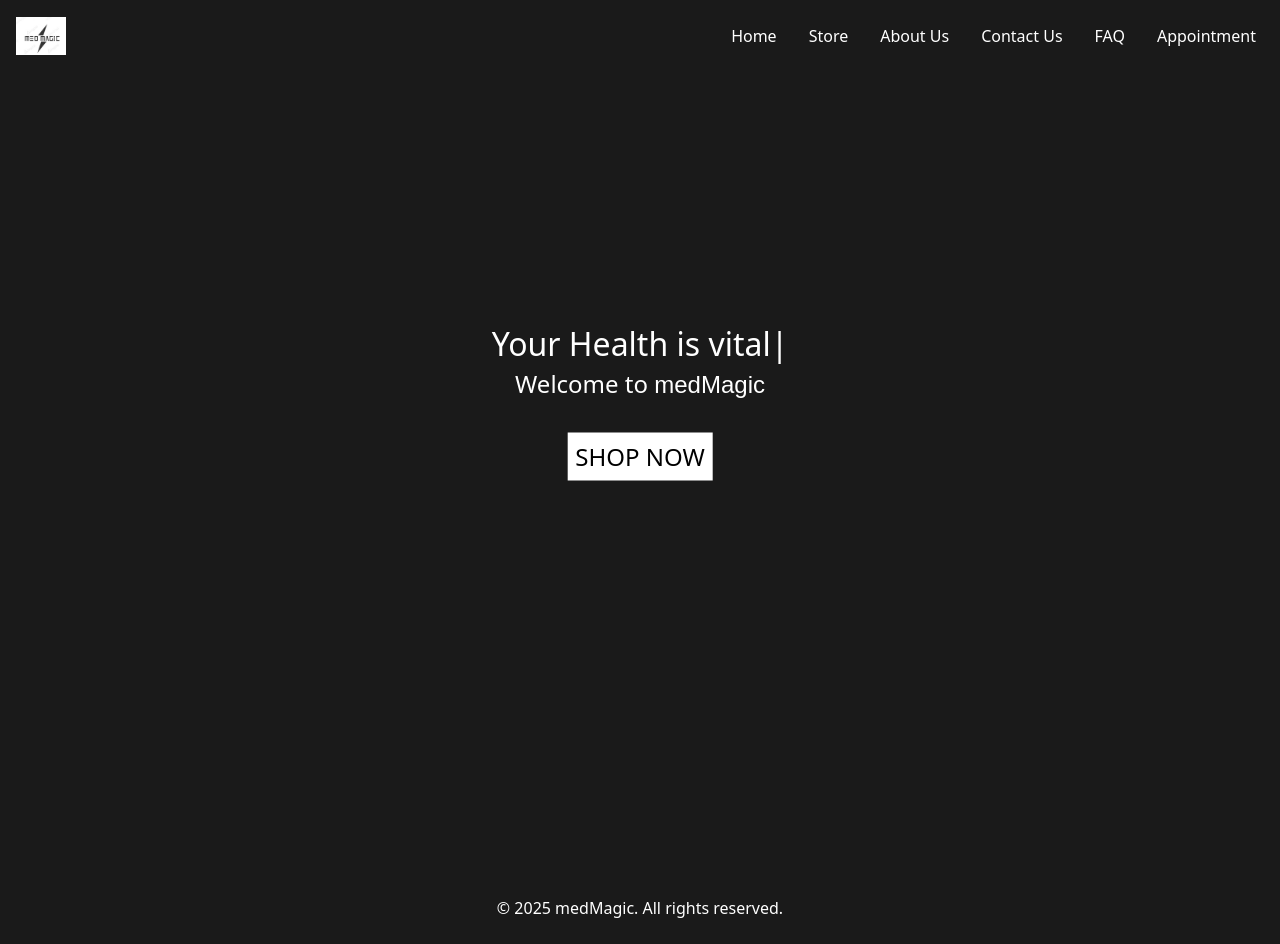
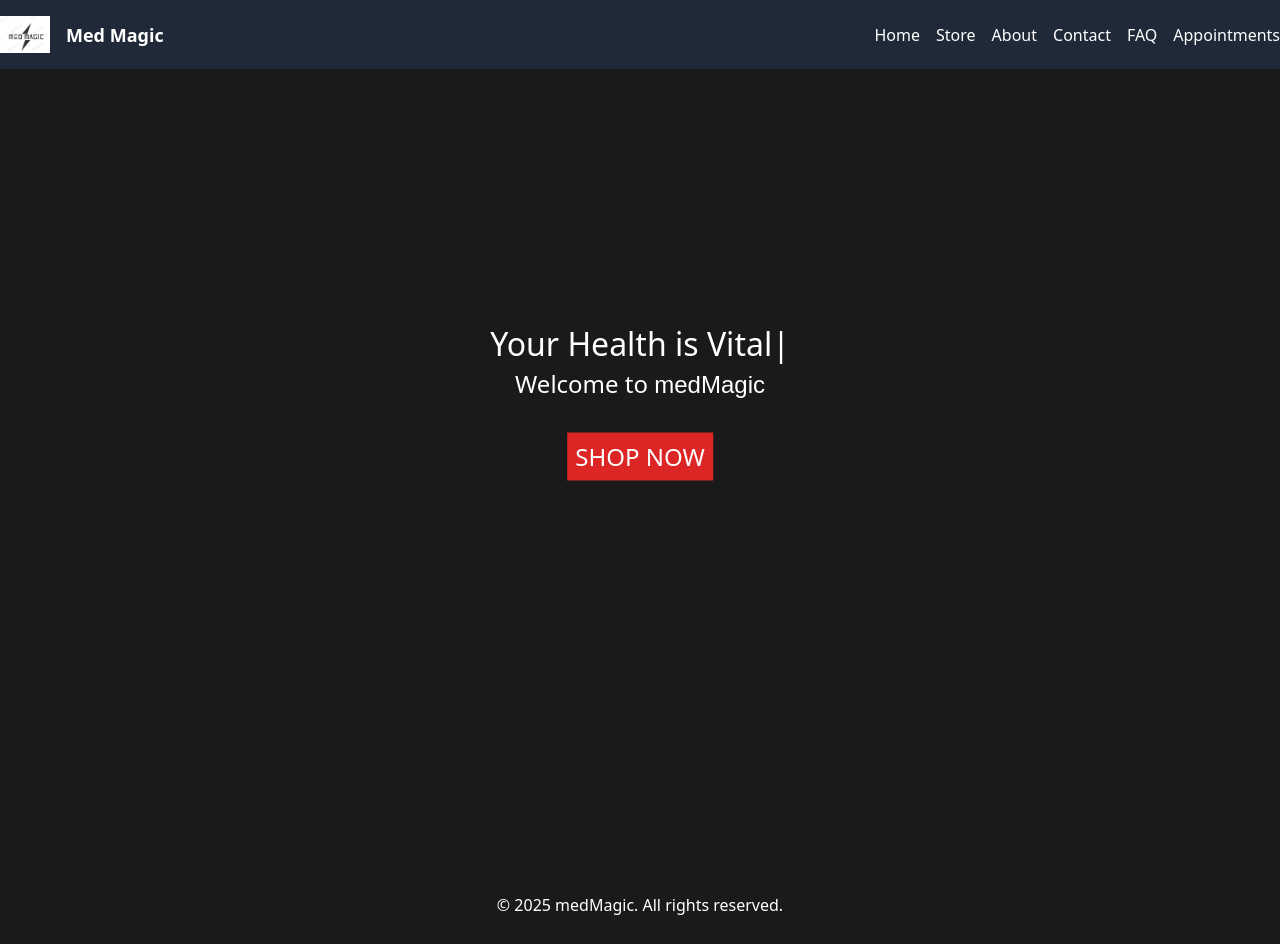
Before and after one commit to Saim-Maqsood-22/FYP, a Next.js app: page / in a window 1280 px wide. Built offline with nearby package versions, Linux system fonts and the light colour scheme; a web font is replaced by a local one.

Commit message:
add responsive navbar

```diff
--- a/app/FAQ/page.jsx
+++ b/app/FAQ/page.jsx
@@ -29,7 +29,6 @@ const page = () => {
           <AccordionTrigger className="text-white">Does Med Magic support delivery providers?</AccordionTrigger>
           <AccordionContent className="text-white">
             Yes. We support popular delivery providers like indrive courier and yango delivery
-            components&apos; aesthetic.
           </AccordionContent>
         </AccordionItem>
         <AccordionItem value="item-3">
--- a/app/components/Banner.jsx
+++ b/app/components/Banner.jsx
@@ -20,7 +20,7 @@ const Banner = () => {
               1000,
               'Your Health is Crucial',
               1000,
-              'Your Health is vital',
+              'Your Health is Vital',
               1000
             ]}
             wrapper="span"
@@ -32,8 +32,8 @@ const Banner = () => {
             Welcome to <span className={`${fonda.className} text-xs sm:text-sm md:text-lg lg:text-xl xl:text-2xl 2xl:text-3xl`}>medMagic</span>
           </p>
           <div className='mt-8'>
-            <Link href={"/store"}>
-              <button type="submit" className="bg-white px-2 py-2 rounded-md text-xs sm:text-sm md:text-lg lg:text-xl xl:text-2xl 2xl:text-3xl text-black">
+            <Link href={"/"}>
+              <button type="submit" className="bg-red-600 px-2 py-2 rounded-lg text-xs sm:text-sm md:text-lg lg:text-xl xl:text-2xl 2xl:text-3xl text-white">
                 SHOP NOW
               </button>
             </Link>
--- a/app/components/Navbar.jsx
+++ b/app/components/Navbar.jsx
@@ -4,17 +4,14 @@ import Link from 'next/link';
 import React, { useState, useEffect } from 'react';
 import Image from 'next/image';
 
-const HamburgerNavbar = () => {
-  const [isOpen, setIsOpen] = useState(false);
+const SimpleHamburgerNavbar = () => {
   const [isSmallScreen, setIsSmallScreen] = useState(false);
+  const [showMenu, setShowMenu] = useState(false);
 
   useEffect(() => {
     const handleResize = () => {
       if (typeof window !== 'undefined') {
-        setIsSmallScreen(window.innerWidth < 768);
-        if (window.innerWidth >= 768) {
-          setIsOpen(false);
-        }
+        setIsSmallScreen(window.innerWidth < 768); // Adjust breakpoint as needed
       }
     };
 
@@ -23,56 +20,117 @@ const HamburgerNavbar = () => {
       window.addEventListener('resize', handleResize);
       return () => window.removeEventListener('resize', handleResize);
     }
-  }, []);
+  },);
 
   const toggleMenu = () => {
-    setIsOpen(!isOpen);
+    setShowMenu(!showMenu);
   };
 
   return (
-    <nav className="relative flex items-center justify-between p-4">
+    <header className="bg-gray-800 text-white py-4">
+      <div className="container mx-auto flex items-center justify-between">
         <div className="flex items-center">
-        <Image src="/Logo.jpg" alt="Logo" width={50} height={50} className="mr-4" />
+          <Link href="/">
+            <Image
+              src="/Logo.jpg"
+              alt="Logo"
+              width={50}
+              height={50}
+              className="mr-4"
+              priority // Optionally preload the image
+            />
+          </Link>
+          <Link href="/" className="text-lg font-bold">
+            Med Magic
+          </Link>
         </div>
 
-      <div className="flex items-center">
-        {isSmallScreen && (
-          <button className="text-2xl text-white" onClick={toggleMenu}>
-            {isOpen ? '✕' : '☰'}
+        {/* Hamburger Icon (Small Screens) */}
+        {isSmallScreen ? (
+          <button
+            className="text-2xl focus:outline-none"
+            onClick={toggleMenu}
+          >
+            ☰
           </button>
+        ) : (
+          /* Navigation Links (Large Screens) */
+          <nav className="hidden sm:block">
+            <ul className="flex space-x-4">
+              <li>
+                <Link href="/" className="hover:text-gray-300">
+                  Home
+                </Link>
+              </li>
+              <li>
+                <Link href="/" className="hover:text-gray-300">
+                  Store
+                </Link>
+              </li>
+              <li>
+                <Link href="/about" className="hover:text-gray-300">
+                  About
+                </Link>
+              </li>
+              <li>
+                <Link href="/contact" className="hover:text-gray-300">
+                  Contact
+                </Link>
+              </li>
+              <li>
+              <Link href="/FAQ" className="hover:text-gray-300">
+                FAQ
+              </Link>
+            </li>
+            <li>
+              <Link href="/appointment" className="hover:text-gray-300">
+                Appointments
+              </Link>
+            </li>
+            </ul>
+          </nav>
         )}
       </div>
 
-      {(isOpen || !isSmallScreen) && (
-        <div
-          className={`${
-            isSmallScreen
-              ? 'absolute top-20 right-4 bg-[#1] shadow-md rounded-md w-48'
-              : 'flex space-x-4'
-          }`}
-        >
-          <Link href="/" className="block p-2 text-white hover:bg-red-600">
+      {/* Mobile Menu (Small Screens) */}
+      {isSmallScreen && showMenu && (
+        <nav className="bg-gray-700 py-2">
+          <ul className="flex flex-col items-center space-y-2">
+            <li>
+              <Link href="/" className="hover:text-gray-300">
                 Home
               </Link>
-          <Link href="/" className="block p-2 text-white hover:bg-red-600">
-            <button disabled="disabled">Store</button>
+            </li>
+            <li>
+              <Link href="/" className="hover:text-gray-300">
+                Store
               </Link>
-          <Link href="/about" className="block p-2 text-white hover:bg-red-600">
-            About Us
+            </li>
+            <li>
+              <Link href="/about" className="hover:text-gray-300">
+                About
               </Link>
-          <Link href="/" className="block p-2 text-white hover:bg-red-600">
-          <button disabled="disabled">Contact Us</button>
+            </li>
+            <li>
+              <Link href="/contact" className="hover:text-gray-300">
+                Contact
               </Link>
-          <Link href="/FAQ" className="block p-2 text-white hover:bg-red-600">
+            </li>
+            <li>
+              <Link href="/FAQ" className="hover:text-gray-300">
                 FAQ
               </Link>
-          <Link href="/appointment" className="block p-2 text-white hover:bg-red-600">
-            Appointment
+            </li>
+            <li>
+              <Link href="/appointment" className="hover:text-gray-300">
+                Appointments
               </Link>
-        </div>
+            </li>
+          </ul>
+        </nav>
       )}
-    </nav>
+    </header>
   );
 };
 
-export default HamburgerNavbar;
+export default SimpleHamburgerNavbar;
```
Lines whose indentation alone changed are shown as unchanged.
